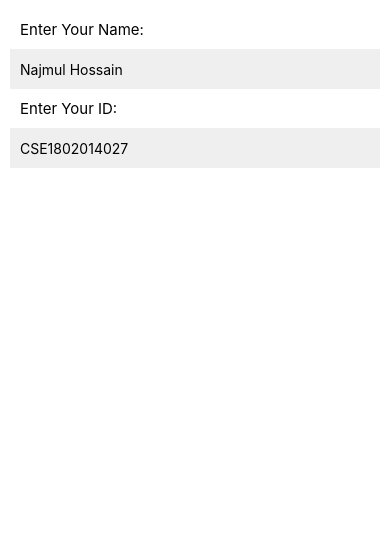
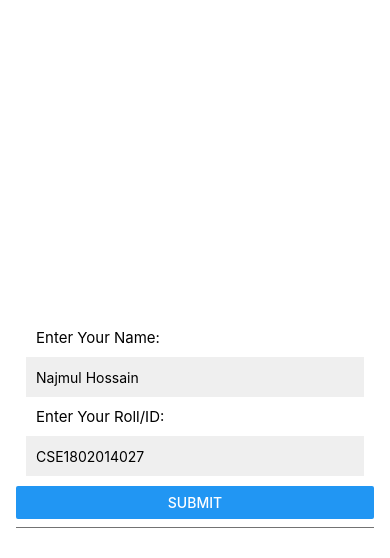
Before and after one commit to Bappy4u/DoneWithIt-react-native, a React Native app: screen / in a window 390 px wide. Shown: the top 558 px of the page. Built offline with nearby package versions, Linux system fonts and the light colour scheme.

Commit message:
Added Name and ID and Button

```diff
--- a/App.js
+++ b/App.js
@@ -1,9 +1,18 @@
-// Input
 import React, { useState } from "react";
-import { Text, TextInput, View } from "react-native";
-const PizzaTranslator = () => {
-  const [text, setText] = useState("");
-  return (
+import {
+  StyleSheet,
+  Button,
+  View,
+  SafeAreaView,
+  Text,
+  Alert,
+  TextInput,
+} from "react-native";
+
+const Separator = () => <View style={styles.separator} />;
+
+const App = () => (
+  <SafeAreaView style={styles.container}>
     <View style={{ padding: 10 }}>
       <Text style={{ padding: 10, fontSize: 15 }}>Enter Your Name:</Text>
       <TextInput
@@ -14,10 +23,8 @@ const PizzaTranslator = () => {
           backgroundColor: "#efefef",
         }}
         placeholder="Najmul Hossain"
-        onChangeText={(text) => setText(text)}
-        defaultValue={text}
       />
-      <Text style={{ padding: 10, fontSize: 15 }}>Enter Your ID:</Text>
+      <Text style={{ padding: 10, fontSize: 15 }}>Enter Your Roll/ID:</Text>
       <TextInput
         style={{
           padding: 10,
@@ -26,10 +33,34 @@ const PizzaTranslator = () => {
           backgroundColor: "#efefef",
         }}
         placeholder="CSE1802014027"
-        onChangeText={(text) => setText(text)}
-        defaultValue={text}
       />
     </View>
-  );
-};
-export default PizzaTranslator;
+    <View>
+      <Button title="Submit" />
+    </View>
+    <Separator />
+  </SafeAreaView>
+);
+
+const styles = StyleSheet.create({
+  container: {
+    flex: 1,
+    justifyContent: "center",
+    marginHorizontal: 16,
+  },
+  title: {
+    textAlign: "center",
+    marginVertical: 8,
+  },
+  fixToText: {
+    flexDirection: "row",
+    justifyContent: "space-between",
+  },
+  separator: {
+    marginVertical: 8,
+    borderBottomColor: "#737373",
+    borderBottomWidth: StyleSheet.hairlineWidth,
+  },
+});
+
+export default App;
```
